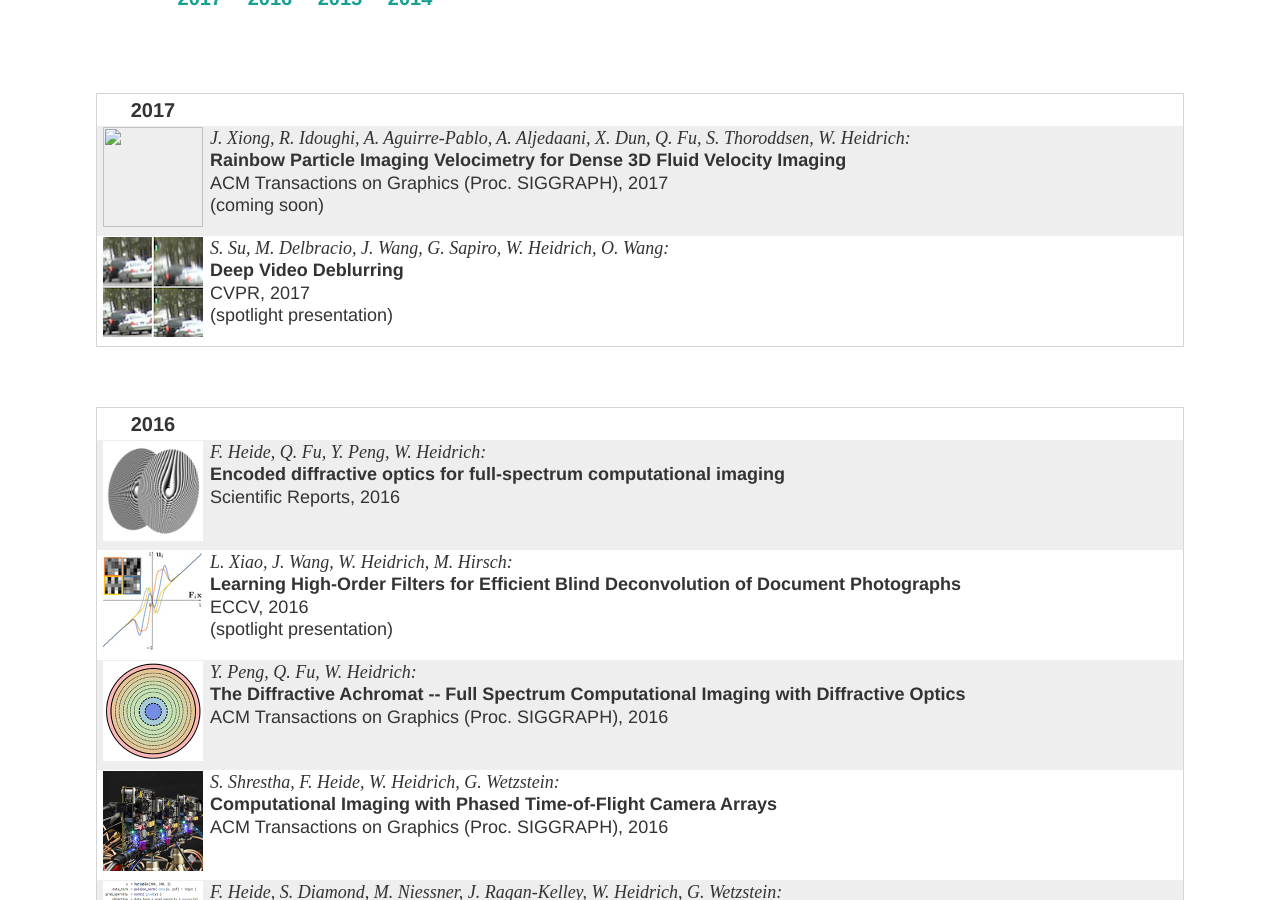
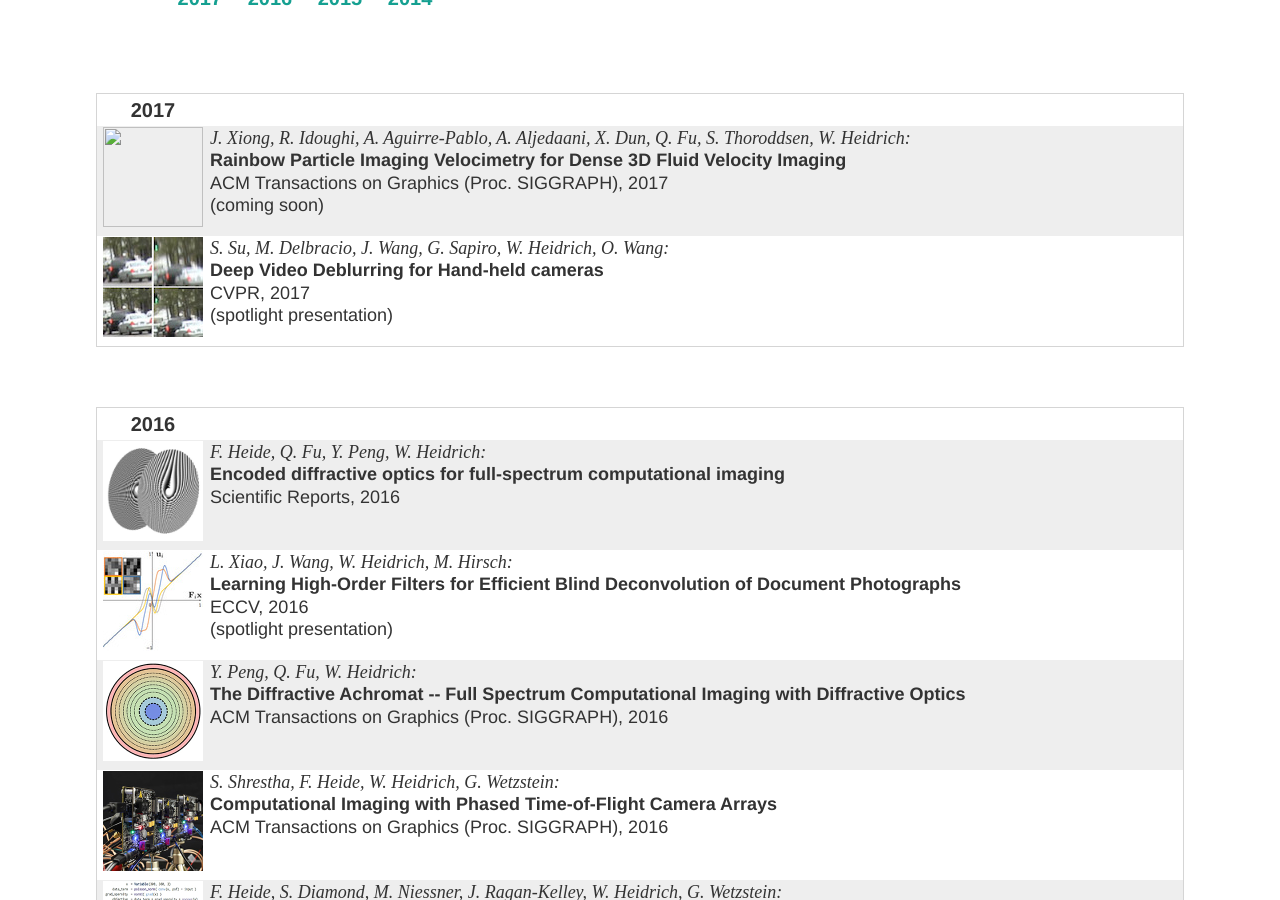
Before and after one commit to vccimaging/vccimaging.github.io, a Jekyll site: the page built from publications.html, in a window 1280 px wide and 900 px high, scrolled down 354 px. Built offline with Jekyll 4.4.1, drawn with Linux system fonts in a browser that asks for light colours.

```diff
--- a/_data/publications.yaml
+++ b/_data/publications.yaml
@@ -23,7 +23,7 @@
     - G. Sapiro
     - W. Heidrich
     - O. Wang
-  title: Deep Video Deblurring
+  title: Deep Video Deblurring for Hand-held cameras
   venue: CVPR
   year: 2017
   note: spotlight presentation
```
Also changed, not shown: 1 other file.
